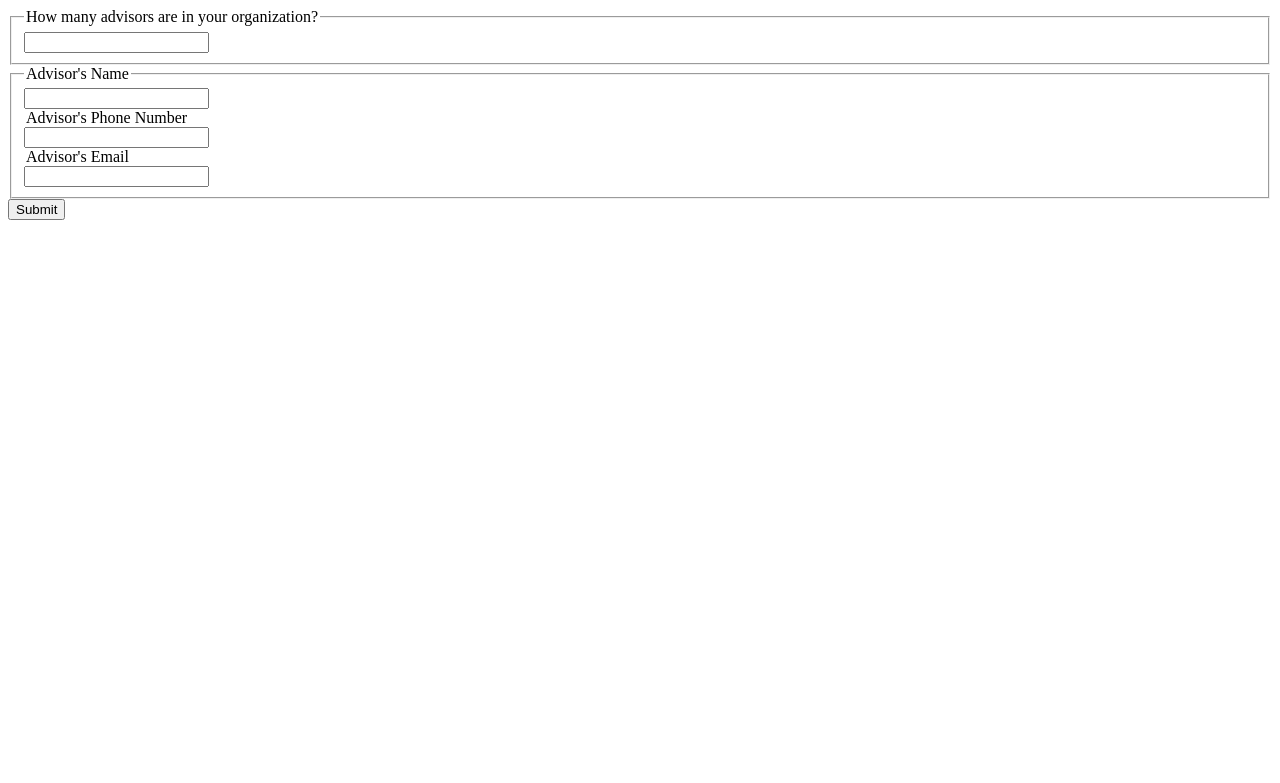
After one commit to ahauck74/student-senate, a Flask app: page /advisor-officer-change in a window 1280 px wide. The commit adds this page. Shown: the top 783 px of the page. Run offline with Flask 2, Linux system fonts and the light colour scheme.

Commit message:
Started advisor and officer edit forms

```diff
--- a/main.py
+++ b/main.py
@@ -4,6 +4,7 @@ import mysql.connector
 import datetime
 
 app = Flask("Sprint2")
+app.config['SEND_FILE_MAX_AGE_DEFAULT'] = 0
 
 mydb = mysql.connector.connect(
   host="cs358.cis.valpo.edu",
@@ -143,13 +144,67 @@ def new_submission_rerec(ID):
 
 			return redirect('orgs/'+ str(ID))
 
+####################################################
+# Org Select For The Advisor/Officer Change Prompt
+####################################################
+@app.route("/off-adv-change-prompt/", methods=['GET', 'POST'])
+@app.route("/off-adv-change-prompt/<ID>", methods=['GET', 'POST'])
+
+def off_adv_change_prompt(ID=None):
+
+	if request.method == "GET":
+		mycursor = mydb.cursor()
+		mycursor.execute("SELECT ORG_NAME, ORG_ID FROM organizations")
+		org_name_list = mycursor.fetchall()
+
+		#TODO: The below code is a VERY roundabout way of formatting this list properly. The original fetchall  using just the org_name returns a list of
+		#tuples that looks like [('name1,'), ('name2,')... etc with the commas stuck there. This should be fixed.
+		names, IDs = [], []
+		for row in org_name_list:
+			name, ID = row
+			names.append(name)
+			IDs.append(ID)
+
+		return render_template("org_select_adv_off.html", ORGS = names, IDS = IDs)
+
+	else:
+		mode = request.form['radAnswer'] #Either <officer> or <advisor>
+		ID = request.form['org'] #Gets the ID of the selected org
+		if mode == 'officer':
+			mycursor = mydb.cursor()
+			sql = 'SELECT OFFICER_NAME, OFFICER_PHONE, OFFICER_EMAIL, TITLE FROM officers WHERE ORG_ID = ' + ID
+			mycursor.execute(sql)
+			officer_list = mycursor.fetchall()
+
+			#return str(fetch)
+			return render_template("officer_change_form.html", OFF_LIST=officer_list)
+
+		elif mode == 'advisor':
+			mycursor = mydb.cursor()
+			sql = sql = 'SELECT ADVISOR_NAME, ADVISOR_PHONE, ADVISOR_EMAIL FROM advisors WHERE ORG_ID = ' + ID
+			mycursor.execute(sql)
+			fetch = mycursor.fetchall()
+
+
+			return render_template("advisor_change_form.html")
+
 
 ##########################################
-# The Advisor/Officer Change Form
+# The Officer Change Form
+##########################################
+@app.route("/officer-change", methods=['POST', 'GET'])
+def officer_change():
+
+	return render_template("officer_change_form.html")
+
+
+##########################################
+# The Advisor Change Form
 ##########################################
 @app.route("/advisor-officer-change", methods=['POST', 'GET'])
-def new():
-	return render_template("advisor_officer_change_form.html")
+def advisor_change():
+
+	return render_template("advisor_change_form.html")
 
 
 ##########################################
--- a/static/js/officer_advisor_fields.js
+++ b/static/js/officer_advisor_fields.js
@@ -1,6 +1,6 @@
 function dynamicOfficers(val) {
 	// Container <div> where dynamic content will be placed
-    var container = document.getElementById("officer_form");
+    var container = document.getElementById("holder");
     // Clear previous contents of the container
     while (container.hasChildNodes()) {
         container.removeChild(container.lastChild);
@@ -13,7 +13,7 @@ function dynamicOfficers(val) {
 
 
         var name = document.createElement("input");
-        name.id = "off_name" + i
+        name.id = "off_name" + i;
         name.type = "text";
         name.name = "off_name" + i;
         var label = document.createElement("LABEL");
@@ -64,7 +64,7 @@ function dynamicAdvisors(val) {
 
 
         var name = document.createElement("input");
-        name.id = "adv_name" + i
+        name.id = "adv_name" + i;
         name.type = "text";
         name.name = "adv_name" + i;
         var label = document.createElement("LABEL");
--- /dev/null
+++ b/templates/advisor_change_form.html
@@ -0,0 +1,41 @@
+<! DOCTYPE html>
+<html>
+
+	<head>
+		<script type="text/javascript" src="/static/js/officer_advisor_fields.js"> </script>
+	</head>
+
+	<body>
+
+	<form action = "http://cs358.cis.valpo.edu:5000/new-advisors-submission/{{ID}}" method = "post">
+
+  	<fieldset>
+        <legend for="20712345">How many advisors are in your organization?</legend>
+        <div class="form-group">
+            <input id="20712345" type="text" name="num_advisors" class="form-control" oninput="dynamicAdvisors(this.value)">
+        </div>
+    </fieldset>
+
+
+    <fieldset id="advisor_form">
+        <legend for="618671397">Advisor's Name</legend>
+        <div class="form-group">
+            <input id="207141534" type="text" name="name0" class="form-control" >
+        </div>
+
+        <legend for="618671398">Advisor's Phone Number</legend>
+        <div class="form-group">
+            <input id="207141535" type="text" name="adv_phone0" class="form-control" >
+        </div>
+
+        <legend for="618671397">Advisor's Email</legend>
+        <div class="form-group">
+            <input id="207141534" type="text" name="adv_email0" class="form-control" >
+        </div>
+
+    </fieldset>
+
+
+    	<input class="btn btn-primary" name = "submit_button" type="submit" value="Submit">
+	</body>
+</html>
--- a/templates/homepage.html
+++ b/templates/homepage.html
@@ -57,6 +57,7 @@
 	<p><a href="/orgs">2019</a></p> <p><a href="https://www.youtube.com/watch?v=dQw4w9WgXcQ">2018</a></p>
 	<p><a href="/new-rerec">Click here to fill out the re-rec form.</a></p>
 	<p><a href="/new-rec">Click here to fill out the rec form.</a></p>
+	<p><a href="/off-adv-change-prompt">Click here to change officer or advisor information.</a></p>
 
 </body>
 <footer id="footer">
--- a/templates/recognition_form.html
+++ b/templates/recognition_form.html
@@ -71,7 +71,7 @@
     </fieldset>
 
     <fieldset>
-        <legend for="2031252228">How many officers are in your organization?</legend>
+        <legend for="74392382">How many officers are in your organization?</legend>
         <div class="form-group">
             <input id="74392382" type="text" name="num_officers" class="form-control" oninput="dynamicOfficers(this.value)">
         </div>
@@ -97,6 +97,7 @@
         <div class="form-group">
             <input id="1336707939" type="text" name="off_pos0" class="form-control" >
         </div>
+
     </fieldset>
 
 
@@ -138,5 +139,6 @@
 
     <input class="btn btn-primary" name = "submit_button" type="submit" value="Submit">
 </form>
+<p id="demo"></p>
  </body>
 </html>
```
Also changed, not shown: templates/advisor_form.html (deleted, +0 -37 lines), templates/officer_change_form.html (added, +43 -0 lines), templates/officer_form.html (deleted, +0 -52 lines), templates/org_select_adv_off.html (added, +27 -0 lines).
